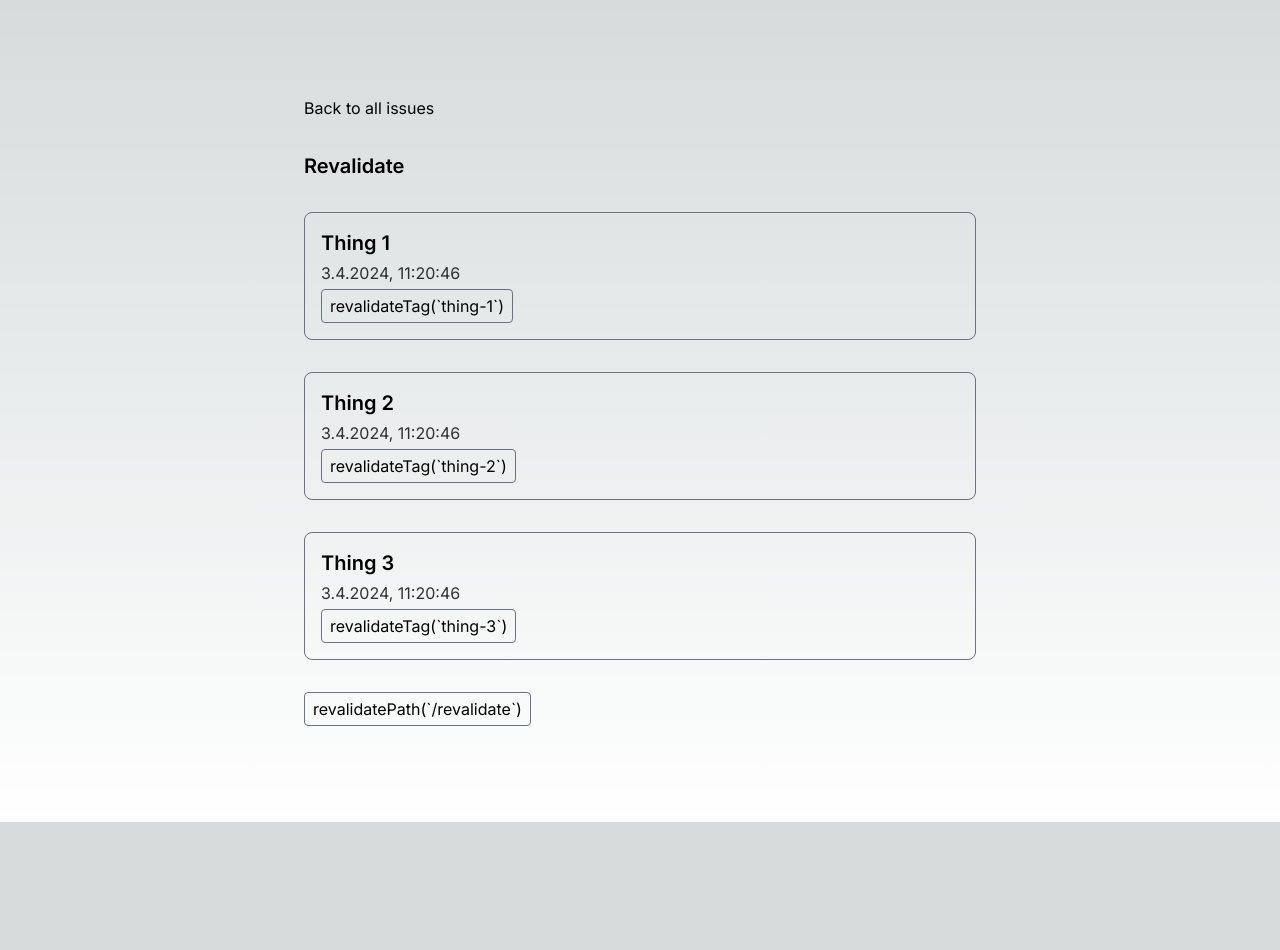
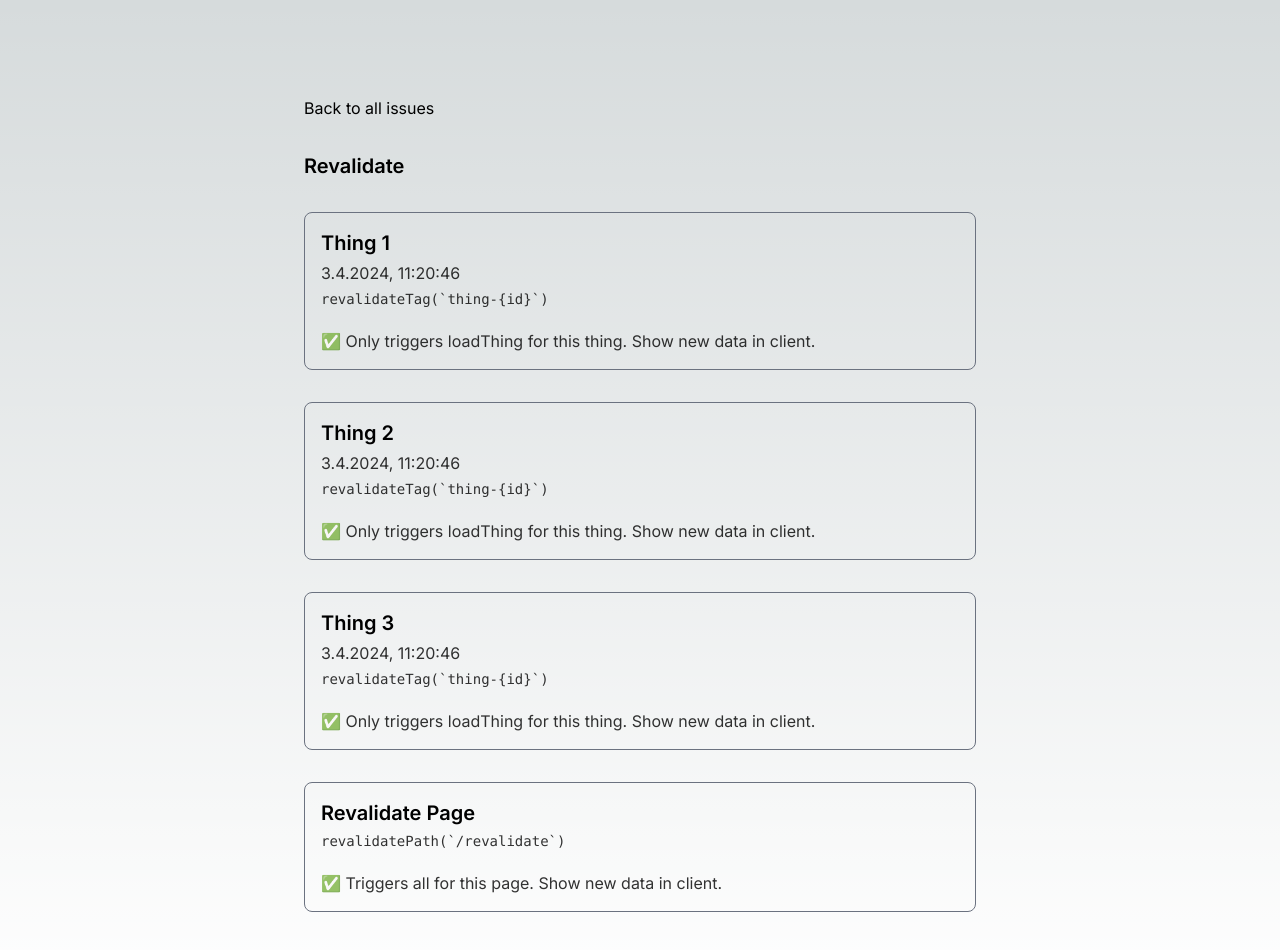
Before and after one commit to rechenberger/next-issues, a Next.js app: page /revalidate in a window 1280 px wide. Shown: the top 950 px of the page. Before the commit the page ends 822 px from the top, so only its background shows below. Built offline with nearby package versions, Linux system fonts and the light colour scheme.

Commit message:
✨ revalidate

```diff
--- a/src/app/revalidate/page.tsx
+++ b/src/app/revalidate/page.tsx
@@ -17,11 +17,14 @@ export default function Page() {
           revalidatePath(`/revalidate`)
         }}
       >
-        <button
-          type="submit"
-          className="border border-gray-500 px-2 py-1 rounded"
-        >
-          {'revalidatePath(`/revalidate`)'}
+        <button type="submit" className="text-left w-full">
+          <Card
+            title={'Revalidate Page'}
+            code={'revalidatePath(`/revalidate`)'}
+            comments={[
+              '✅ Triggers all for this page. Show new data in client.',
+            ]}
+          />
         </button>
       </form>
     </>
@@ -52,23 +55,22 @@ const loadThing = async ({ id }: { id: string }) => {
 const Thing = async ({ id }: { id: string }) => {
   const thing = await loadThing({ id })
   return (
-    <Card
-      title={thing.title}
-      description={<LocalDateTime datetime={thing.createdAt} />}
-    >
     <form
       action={async () => {
         'use server'
         revalidateTag(`thing-${id}`)
       }}
     >
-        <button
-          type="submit"
-          className="border border-gray-500 px-2 py-1 rounded"
-        >
-          revalidateTag(`thing-{id}`)
+      <button type="submit" className="text-left w-full">
+        <Card
+          title={thing.title}
+          description={<LocalDateTime datetime={thing.createdAt} />}
+          code={'revalidateTag(`thing-{id}`)'}
+          comments={[
+            '✅ Only triggers loadThing for this thing. Show new data in client.',
+          ]}
+        />
       </button>
     </form>
-    </Card>
   )
 }
```
Lines whose indentation alone changed are shown as unchanged.
